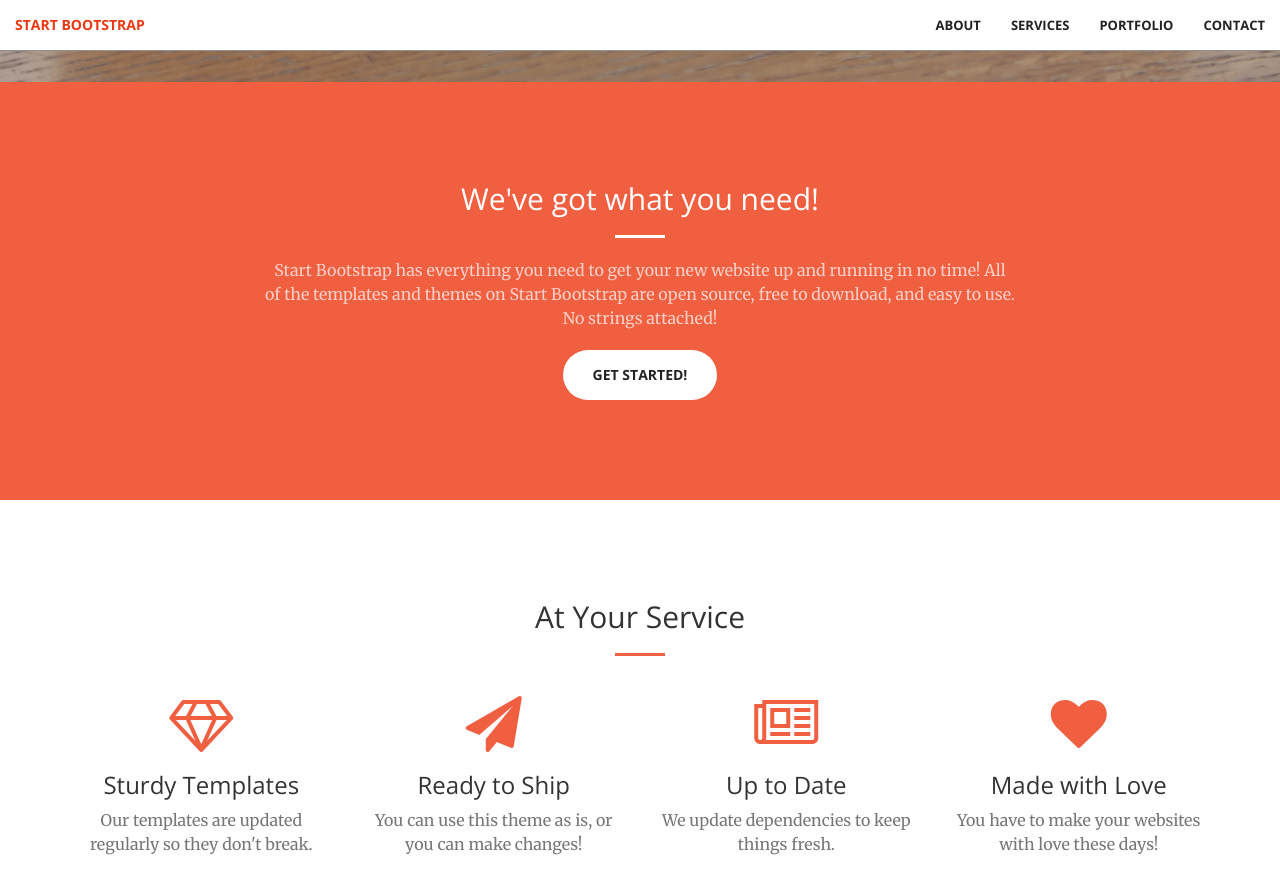
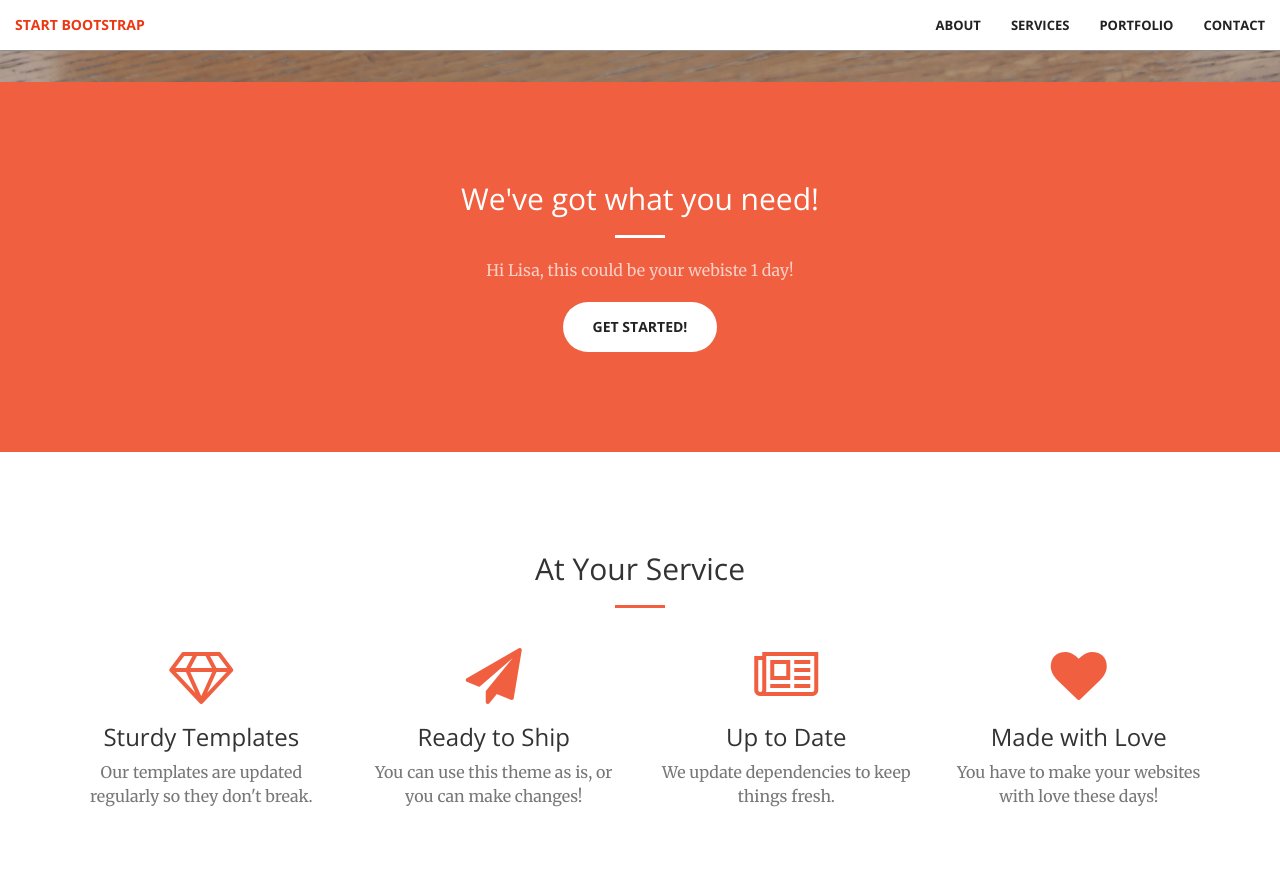
Before and after one commit to edlavalette/edlavalette.github.io, a Jekyll site: the page built from index.html, in a window 1280 px wide and 900 px high, scrolled down 818 px. Shown: the top 894 px of the window. Built offline with Jekyll 4.4.1, drawn with Linux system fonts in a browser that asks for light colours.

Commit message:
Update call-to-action.html

```diff
--- a/_includes/call-to-action.html
+++ b/_includes/call-to-action.html
@@ -4,7 +4,7 @@
             <div class="col-lg-8 col-lg-offset-2 text-center">
                 <h2 class="section-heading">We've got what you need!</h2>
                 <hr class="light">
-                <p class="text-faded">Start Bootstrap has everything you need to get your new website up and running in no time! All of the templates and themes on Start Bootstrap are open source, free to download, and easy to use. No strings attached!</p>
+                <p class="text-faded">Hi Lisa, this could be your webiste 1 day!</p>
                 <a href="#" class="btn btn-default btn-xl">Get Started!</a>
             </div>
         </div>
```
